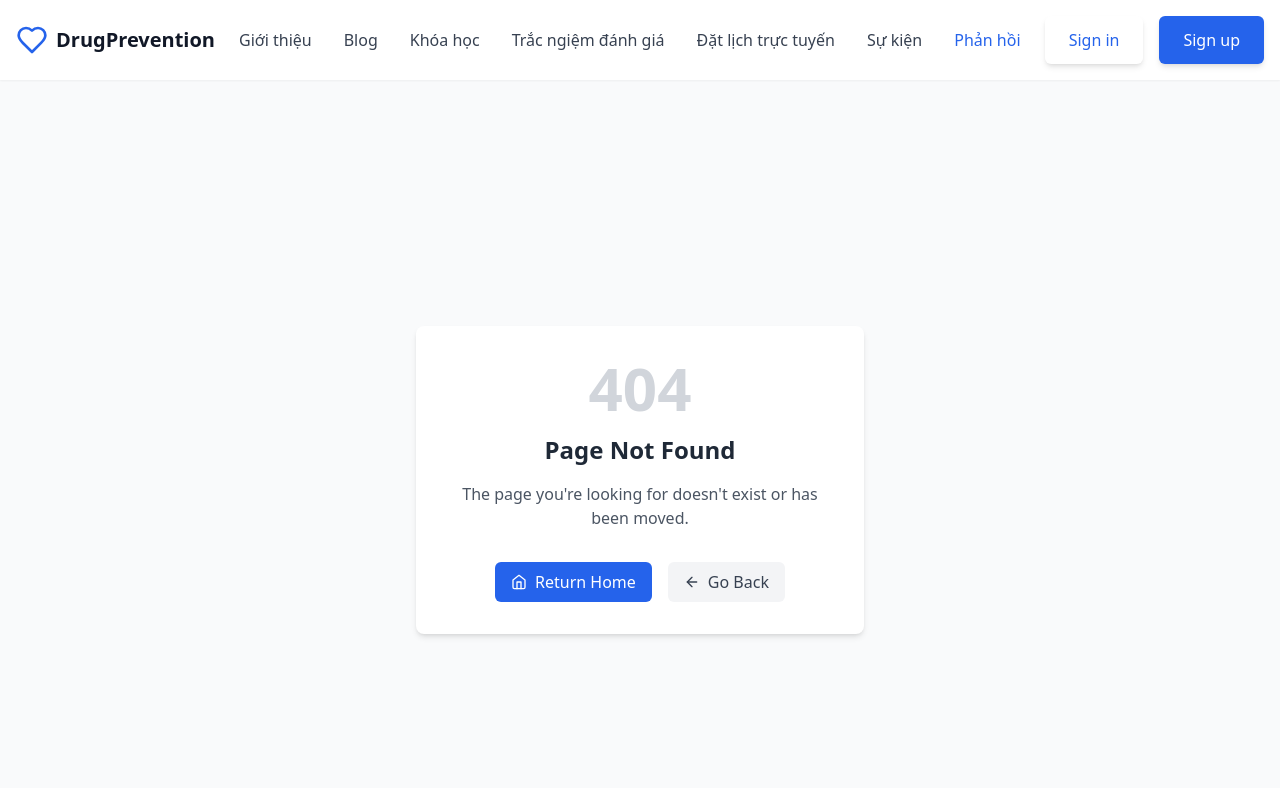
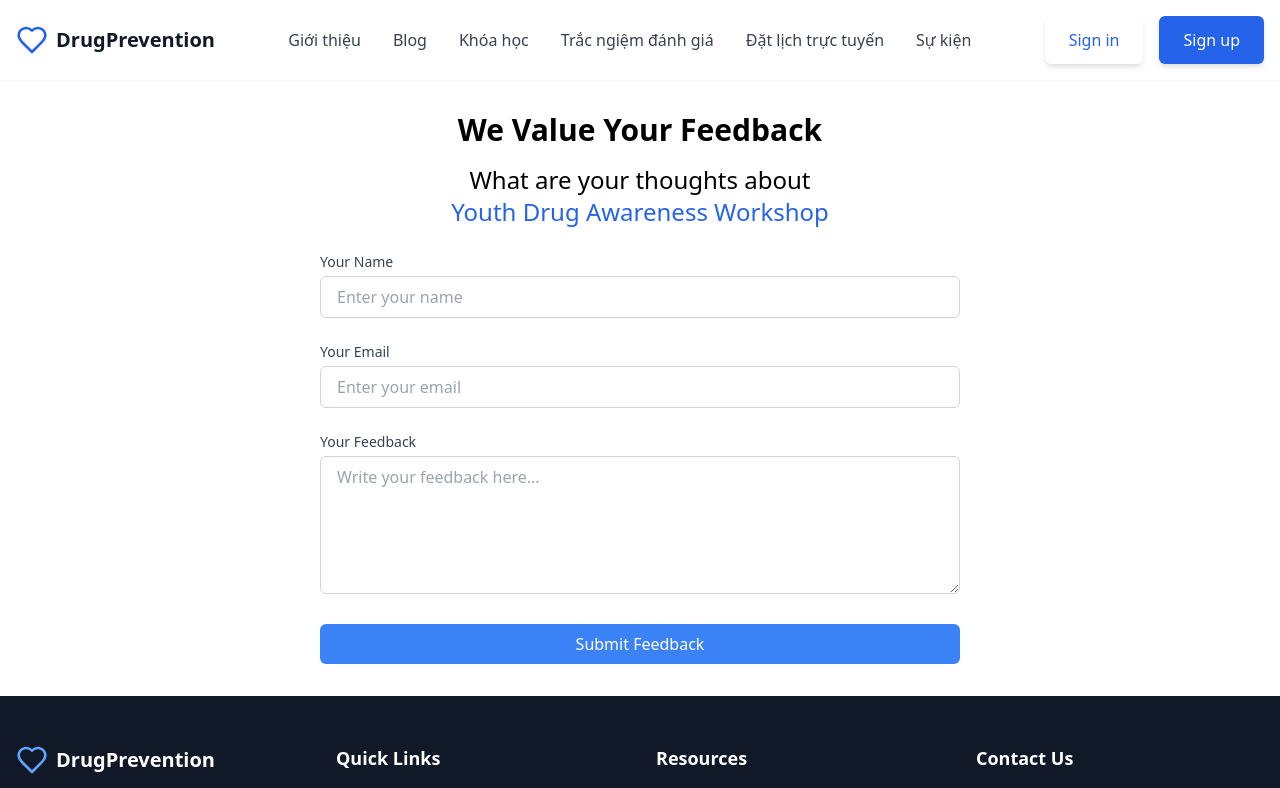
Before and after one commit to Rinnn465/DrugUsePreventionProject, a React (Vite) app in the folder client/: page /feedback/1 in a window 1280 px wide. Shown: the top 788 px of the page. Built offline with nearby package versions, Linux system fonts and the light colour scheme.

Commit message:
Add Feedback page for events

```diff
--- a/client/src/App.tsx
+++ b/client/src/App.tsx
@@ -8,6 +8,7 @@ import CourseDetailPage from './pages/CourseDetailPage';
 import AssessmentsPage from './pages/AssessmentsPage';
 import AssessmentDetailPage from './pages/AssessmentDetailPage';
 import AppointmentsPage from './pages/AppointmentsPage';
+import FeedbackPage from './pages/FeedbackPage';
 // import ProgramsPage from './pages/ProgramsPage';
 // import ProgramDetailPage from './pages/ProgramDetailPage';
 // import DashboardPage from './pages/DashboardPage';
@@ -17,8 +18,9 @@ import ProfilePage from './pages/ProfilePage';
 import NotFoundPage from './pages/NotFoundPage';
 import LoginPage from './pages/LoginPage';
 import SignUp from './pages/SignupPage';
-import EventPage from './pages/Events';
-import { AuthLayout } from './components/AuthLayout';
+import EventPage from './pages/EventsPage';
+import AuthLayout from './components/AuthLayout';
+import EventsDetails from './pages/EventDetailsPage';
 
 function App() {
   return (
@@ -35,8 +37,9 @@ function App() {
           <Route path="assessments/:id" element={<AssessmentDetailPage />} />
           <Route path="appointments" element={<AppointmentsPage />} />
           <Route path="profile/:userid" element={<ProfilePage />} />
-          <Route path="events-meetings" element={<EventPage />} />
-          {/* <Route path="feedback" element={<FeedbackPage />} /> */}
+          <Route path="events" element={<EventPage />} />
+          <Route path="events/:id" element={<EventsDetails />} />
+          <Route path="feedback/:eventId" element={<FeedbackPage />} />
           <Route path="*" element={<NotFoundPage />} />
         </Route>
 
--- a/client/src/components/AuthLayout.tsx
+++ b/client/src/components/AuthLayout.tsx
@@ -2,10 +2,12 @@ import React from "react"
 import { Outlet } from "react-router-dom";
 
 
-export const AuthLayout: React.FC = () => {
+const AuthLayout: React.FC = () => {
     return (
         <div className="bg-blue-300 grid place-items-center h-screen">
             <Outlet />
         </div>
     )
 }
+
+export default AuthLayout
--- a/client/src/components/Header.tsx
+++ b/client/src/components/Header.tsx
@@ -60,20 +60,12 @@ const Header: React.FC<HeaderProps> = ({ toggleMobileMenu }) => {
             Đặt lịch trực tuyến
           </NavLink>
           <NavLink
-            to="/events-meetings"
+            to="/events"
             className={({ isActive }) =>
               isActive ? "text-primary-600 font-medium" : "text-gray-700 hover:text-primary-600 transition-colors"
             }
           >
             Sự kiện
-          </NavLink>
-          <NavLink
-            to="/feedback"
-            className={({ isActive }) =>
-              isActive ? "text-primary-600 font-medium" : "text-gray-700 hover:text-primary-600 transition-colors"
-            }
-          >
-            Phản hồi
           </NavLink>
         </nav>
 
--- /dev/null
+++ b/client/src/data/userData.ts
@@ -0,0 +1,55 @@
+import { User } from "../types/User";
+const users: User[] = [
+    {
+        id: 1,
+        name: "Alice Johnson",
+        email: "alice.johnson@example.com",
+        password: "password123",
+        role: "member",
+        courseTaken: ["Math 101", "Physics 201"],
+        appointment: "2023-11-15T10:00:00Z",
+        eventTaken: "Tech Conference 2023"
+    },
+    {
+        id: 2,
+        name: "Bob Smith",
+        email: "bob.smith@example.com",
+        password: "securepass456",
+        role: "staff",
+        courseTaken: ["History 101"],
+        appointment: "2023-11-20T14:00:00Z",
+        eventTaken: "Art Workshop"
+    },
+    {
+        id: 3,
+        name: "Charlie Brown",
+        email: "charlie.brown@example.com",
+        password: "mypassword789",
+        role: "consultant",
+        courseTaken: ["Chemistry 101", "Biology 201"],
+        appointment: "2023-11-22T09:30:00Z",
+        eventTaken: "Science Fair"
+    },
+    {
+        id: 4,
+        name: "Diana Prince",
+        email: "diana.prince@example.com",
+        password: "wonderwoman123",
+        role: "manager",
+        courseTaken: ["Leadership 101"],
+        appointment: "2023-11-25T11:00:00Z",
+        eventTaken: "Leadership Summit"
+    },
+    {
+        id: 5,
+        name: "Ethan Hunt",
+        email: "ethan.hunt@example.com",
+        password: "missionimpossible",
+        role: "admin",
+        courseTaken: ["Spy Tactics 101"],
+        appointment: "2023-11-30T16:00:00Z",
+        eventTaken: "Security Conference"
+    }
+];
+
+export default users;
--- a/client/src/pages/EventsDetails.tsx
+++ b/client/src/pages/EventDetailsPage.tsx
@@ -1,5 +1,5 @@
 import React from "react"
-import { useParams } from "react-router-dom";
+import { Link, useParams } from "react-router-dom";
 import { eventData } from "../data/eventData";
 
 const EventsDetails: React.FC = () => {
@@ -36,6 +36,15 @@ const EventsDetails: React.FC = () => {
                         <p className="text-gray-600 text-base">
                             {event.organizer}
                         </p>
+                    </div>
+                    <div className="mt-6">
+                        <button
+                            className="self-start px-6 py-3 text-white bg-blue-600 hover:bg-blue-700 active:bg-blue-800 rounded-md font-semibold transition duration-200"
+                        >
+                            <Link to={`/feedback/${event.id}`}>
+                                Feedback about this event
+                            </Link>
+                        </button>
                     </div>
                 </div>
 
--- /dev/null
+++ b/client/src/pages/FeedbackPage.tsx
@@ -0,0 +1,76 @@
+import React from "react";
+import { useParams } from "react-router-dom";
+import { eventData } from "../data/eventData";
+
+const FeedbackPage: React.FC = () => {
+    const { eventId } = useParams();
+
+    const event = eventData.find(event => event.id === Number(eventId));
+    console.log(event);
+
+
+    return (
+        <div className="container px-4 py-8 mx-auto max-w-2xl">
+            <h1 className="text-3xl font-bold text-center mb-4">We Value Your Feedback</h1>
+            <h2 className="text-2xl font-semi-bold text-center mb-6">
+                What are your thoughts about
+                <br />
+                <p className="text-primary-600">{' ' + event?.name}</p>
+            </h2>
+
+            <form className="space-y-6">
+                {/* Name Field */}
+                <div>
+                    <label htmlFor="name" className="block text-sm font-medium text-gray-700 mb-1">
+                        Your Name
+                    </label>
+                    <input
+                        id="name"
+                        name="name"
+                        type="text"
+                        placeholder="Enter your name"
+                        className="w-full px-4 py-2 border border-gray-300 rounded-md focus:outline-none focus:ring-2 focus:ring-blue-500 focus:border-blue-500"
+                    />
+                </div>
+
+                {/* Email Field */}
+                <div>
+                    <label htmlFor="email" className="block text-sm font-medium text-gray-700 mb-1">
+                        Your Email
+                    </label>
+                    <input
+                        id="email"
+                        name="email"
+                        type="email"
+                        placeholder="Enter your email"
+                        className="w-full px-4 py-2 border border-gray-300 rounded-md focus:outline-none focus:ring-2 focus:ring-blue-500 focus:border-blue-500"
+                    />
+                </div>
+
+                {/* Feedback Field */}
+                <div>
+                    <label htmlFor="feedback" className="block text-sm font-medium text-gray-700 mb-1">
+                        Your Feedback
+                    </label>
+                    <textarea
+                        id="feedback"
+                        name="feedback"
+                        rows={5}
+                        placeholder="Write your feedback here..."
+                        className="w-full px-4 py-2 border border-gray-300 rounded-md focus:outline-none focus:ring-2 focus:ring-blue-500 focus:border-blue-500"
+                    ></textarea>
+                </div>
+
+                {/* Submit Button */}
+                <button
+                    type="submit"
+                    className="w-full bg-blue-500 text-white py-2 px-4 rounded-md hover:bg-blue-600 focus:outline-none focus:ring-2 focus:ring-blue-500 focus:ring-offset-2"
+                >
+                    Submit Feedback
+                </button>
+            </form>
+        </div>
+    );
+};
+
+export default FeedbackPage;
--- /dev/null
+++ b/client/src/types/User.ts
@@ -0,0 +1,10 @@
+export interface User {
+    id: number;
+    name: string;
+    email: string;
+    password: string;
+    role: string; // e.g., "manager", "user", etc.
+    courseTaken?: string[]; // List of courses taken by the user
+    appointment?: string; // Appointment details
+    eventTaken?: string; // Event details
+}
```
Also changed, not shown: client/src/pages/EventsPage.tsx (renamed from client/src/pages/Events.tsx).
